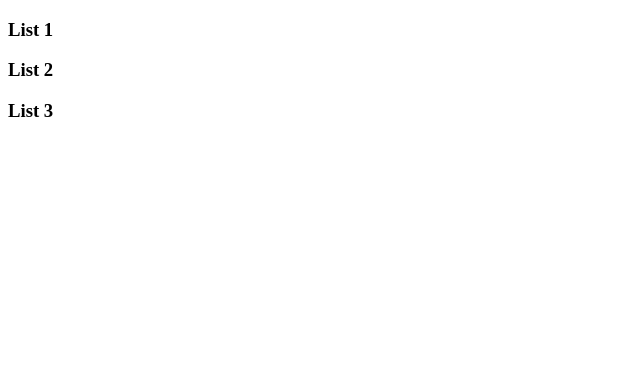
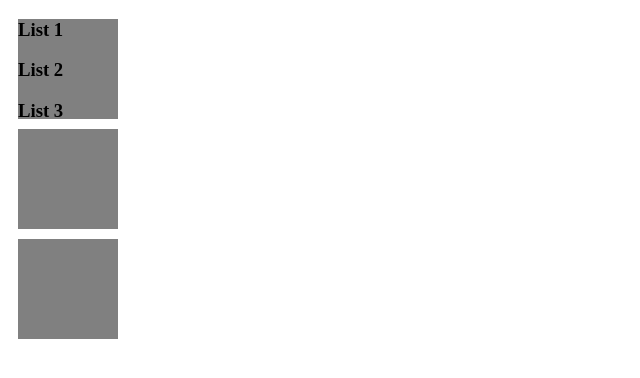
Before and after one commit to HenriqueFadoni/jarvis-interview-2, a React (Create React App) app: page / in a window 1280 px wide. Shown: the top 378 px of the page, without its empty margins (0-640 px from the left). Built offline with nearby package versions, Linux system fonts and the light colour scheme.

Commit message:
Using DropBox and Widget in App and ListWidget

```diff
--- a/src/App.tsx
+++ b/src/App.tsx
@@ -1,12 +1,15 @@
 import React, { FunctionComponent } from 'react'
 
 import ListWidget from './components/ListWidget/ListWidget'
+import DropBox from './components/DropBox/DropBox'
+
+const listExample = ['List 1', 'List 2', 'List 3'];
 
 const App: FunctionComponent = () => (
   <div>
-    <ListWidget
-      list={['List 1', 'List 2', 'List 3']}
-    />
+    <ListWidget list={listExample} />
+    <DropBox />
+    <DropBox />
   </div>
 )
 
--- a/src/components/ListWidget/ListWidget.tsx
+++ b/src/components/ListWidget/ListWidget.tsx
@@ -1,4 +1,7 @@
-import React, { FunctionComponent, useState, useEffect } from 'react'
+import React, { FunctionComponent, memo } from 'react'
+
+import DropBox from '../DropBox/DropBox'
+import Widget from '../Widget/Widget'
 
 interface ListWidgetProps {
   list: string[]
@@ -6,23 +9,19 @@ interface ListWidgetProps {
 
 // Add On Click Event => Changes Redux State (Selected Item)
 const ListWidget: FunctionComponent<ListWidgetProps> = ({ list }) => {
-  const [renderList, setRenderList] = useState()
-
-  useEffect(() => {
-    const newRenderList = list.map((item, index) => (
-      <div key={index}>
-        <h3>{item}</h3>
-      </div>
-    ));
-
-    setRenderList(newRenderList)
-  }, [list])
+  const newRenderList = list.map((item, index) => (
+    <div key={index}>
+      <h3>{item}</h3>
+    </div>
+  ));
 
   return (
-    <div>
-      {renderList}
-    </div>
+    <DropBox>
+      <Widget id="ListWidget">
+        {newRenderList}
+      </Widget>
+    </DropBox>
   )
 }
 
-export default ListWidget
+export default memo(ListWidget)
```
